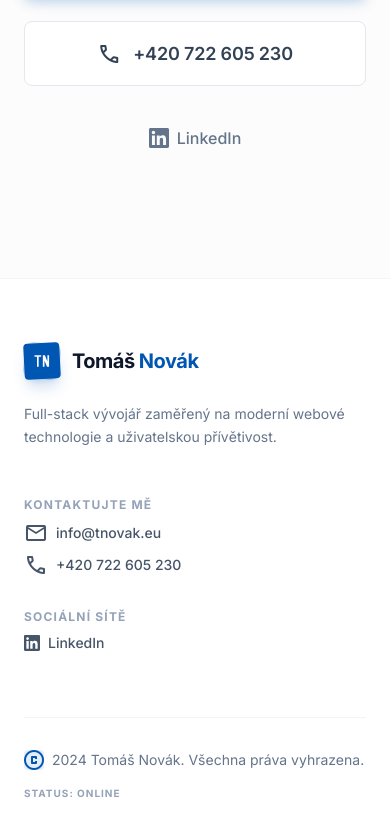
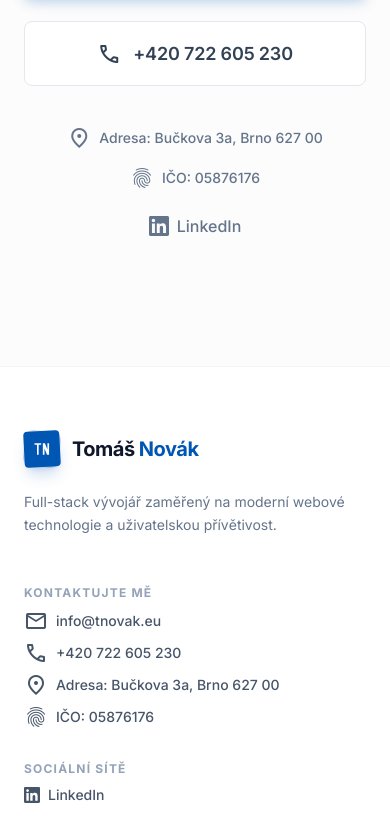
Before and after one commit to Tomkanovik/tomas-novak, an Astro site: page / in a window 390 px wide. Shown: the part 5673-6504 px from the top of the page. Built offline with nearby package versions, Linux system fonts and the light colour scheme; Astro itself is replaced by a stand-in of ours.

Commit message:
feat: add IČO and address to Footer and Contact sections (#16)
- Added IČO (05876176) and address (Bučkova 3a, Brno 627 00) to `Footer.astro`
- Added IČO and address to `Contact.astro` with responsive layout
- Used Material Symbols for icons and included "Adresa:" and "IČO:" labels
- Ensured no changes to Hero code window as requested
- Verified visual appearance via Playwright screenshots

Co-authored-by: google-labs-jules[bot] <161369871+google-labs-jules[bot]@users.noreply.github.com>
Co-authored-by: Tomkanovik <19479122+Tomkanovik@users.noreply.github.com>

```diff
--- a/src/components/Contact.astro
+++ b/src/components/Contact.astro
@@ -16,7 +16,18 @@
       </a>
     </div>
 
-    <div class="flex flex-col items-center gap-4 mt-8">
+    <div class="flex flex-col items-center gap-6 mt-8">
+      <div class="flex flex-col sm:flex-row gap-4 sm:gap-12 text-slate-500 text-sm font-medium">
+        <div class="flex items-center justify-center gap-2">
+          <span class="material-symbols-outlined text-base">location_on</span>
+          Adresa: Bučkova 3a, Brno 627 00
+        </div>
+        <div class="flex items-center justify-center gap-2">
+          <span class="material-symbols-outlined text-base">fingerprint</span>
+          IČO: 05876176
+        </div>
+      </div>
+
       <div class="flex gap-6">
         <a class="text-slate-500 hover:text-primary transition-colors font-medium flex items-center gap-2" target="_blank" rel="noopener noreferrer" href="https://www.linkedin.com/in/tom%C3%A1%C5%A1-nov%C3%A1k-146777293/">
           <svg class="size-5 fill-current" role="img" viewBox="0 0 24 24" xmlns="http://www.w3.org/2000/svg"><title>LinkedIn</title><path d="M20.447 20.452h-3.554v-5.569c0-1.328-.027-3.037-1.852-3.037-1.853 0-2.136 1.445-2.136 2.939v5.667H9.351V9h3.414v1.561h.046c.477-.9 1.637-1.85 3.37-1.85 3.601 0 4.267 2.37 4.267 5.455v6.286zM5.337 7.433c-1.144 0-2.063-.926-2.063-2.065 0-1.138.92-2.063 2.063-2.063 1.14 0 2.064.925 2.064 2.063 0 1.139-.925 2.065-2.064 2.065zm1.782 13.019H3.555V9h3.564v11.452zM22.225 0H1.771C.792 0 0 .774 0 1.729v20.542C0 23.227.792 24 1.771 24h20.451C23.2 24 24 23.227 24 22.271V1.729C24 .774 23.2 0 22.222 0h.003z"/></svg>
--- a/src/components/Footer.astro
+++ b/src/components/Footer.astro
@@ -26,6 +26,14 @@ import Logo from './Logo.astro';
                 <span class="material-symbols-outlined text-base">call</span>
                 +420 722 605 230
               </a>
+            </li>
+            <li class="text-slate-600 flex items-center gap-2 text-sm font-medium">
+              <span class="material-symbols-outlined text-base">location_on</span>
+              Adresa: Bučkova 3a, Brno 627 00
+            </li>
+            <li class="text-slate-600 flex items-center gap-2 text-sm font-medium">
+              <span class="material-symbols-outlined text-base">fingerprint</span>
+              IČO: 05876176
             </li>
           </ul>
         </div>
```
